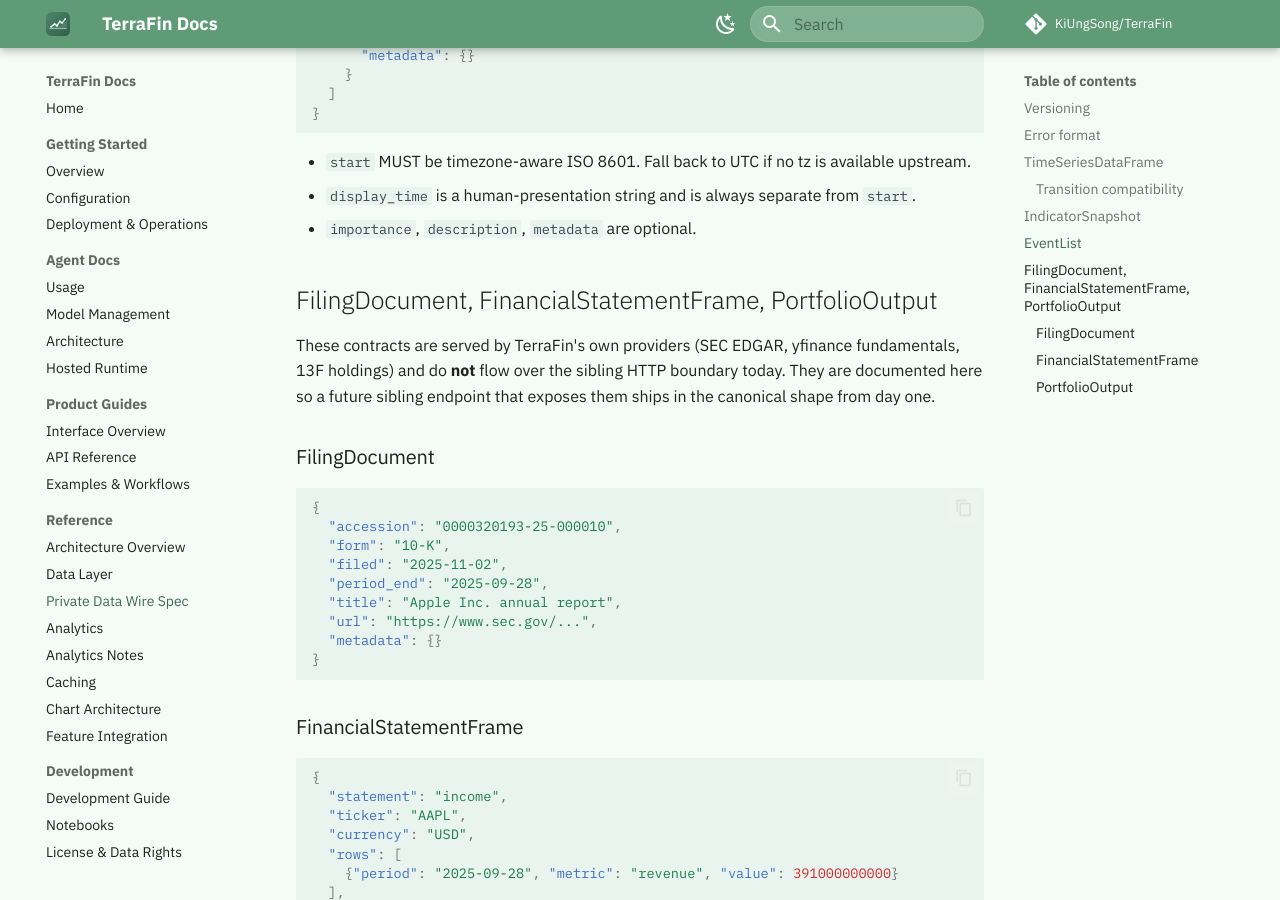
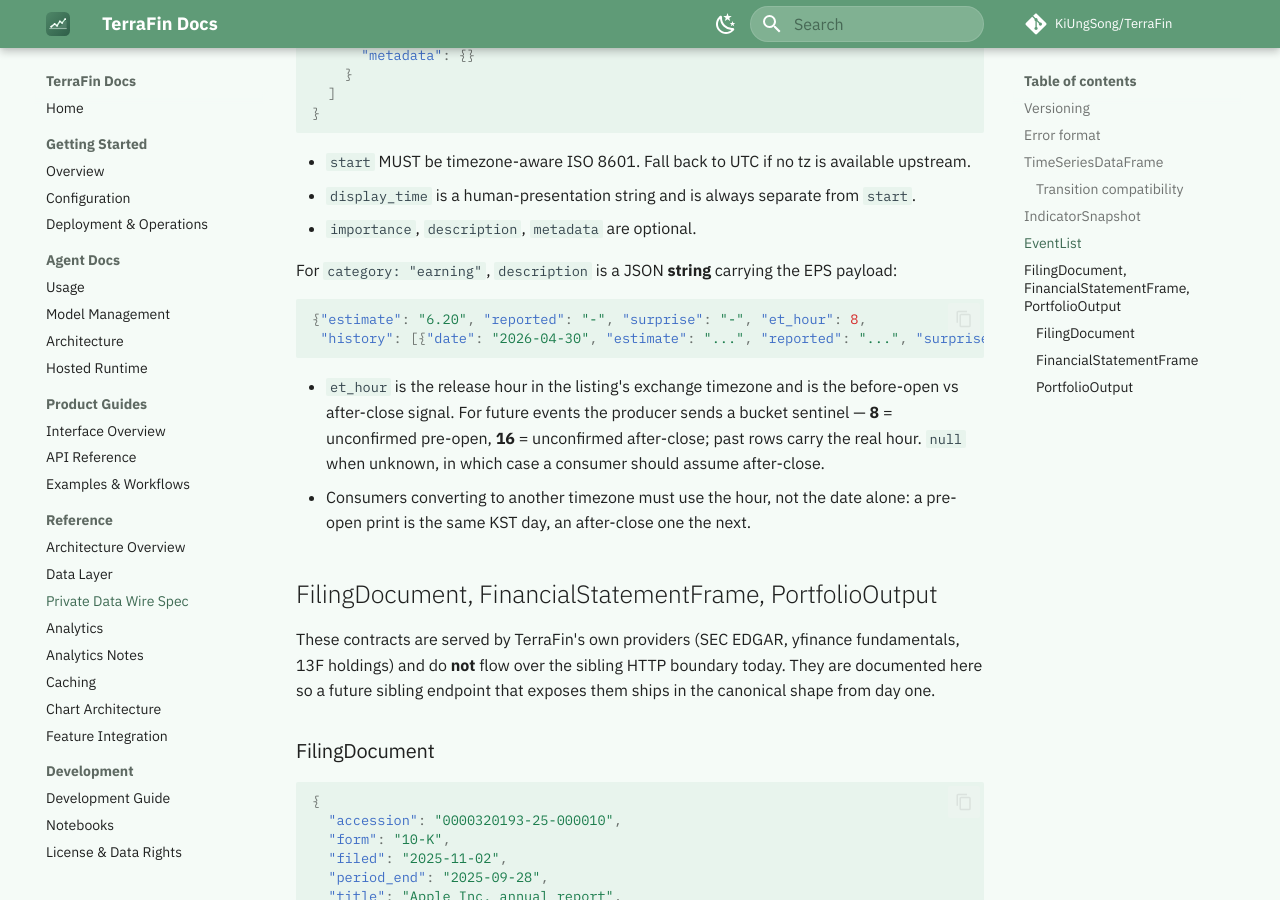
Before and after one commit to KiUngSong/TerraFin, an MkDocs documentation site: the page built from docs/private-data-wire-spec.md, in a window 1280 px wide and 900 px high, scrolled down 2269 px. Built offline with MkDocs 1.6.1 and Material for MkDocs 9.7.7, drawn with Linux system fonts in a browser that asks for light colours; comment, search, counter and statistics services are not loaded.

Commit message:
docs: earnings release hour on the wire, and which cache invalidation a server honors
The wire spec described EventList generically but never the earnings `description`
payload, so `et_hour` — the before-open vs after-close signal a consumer needs to put
a print on the right calendar day — was undocumented.

Caching docs listed both file_cache_clear and the refresh endpoint without saying a
running server only honors the latter; clearing the file from another process leaves
it serving the stale payload, which is the usual reason an upstream fix looks inert.

Co-Authored-By: Claude Opus 4.8 (1M context) <noreply@anthropic.com>

````diff
--- a/docs/private-data-wire-spec.md
+++ b/docs/private-data-wire-spec.md
@@ -123,6 +123,22 @@ Used for calendar / earnings / FOMC-style streams.
   `start`.
 - `importance`, `description`, `metadata` are optional.
 
+For `category: "earning"`, `description` is a JSON **string** carrying the EPS
+payload:
+
+```json
+{"estimate": "6.20", "reported": "-", "surprise": "-", "et_hour": 8,
+ "history": [{"date": "2026-04-30", "estimate": "...", "reported": "...", "surprise": "..."}]}
+```
+
+- `et_hour` is the release hour in the listing's exchange timezone and is the
+  before-open vs after-close signal. For future events the producer sends a bucket
+  sentinel — **8** = unconfirmed pre-open, **16** = unconfirmed after-close; past
+  rows carry the real hour. `null` when unknown, in which case a consumer should
+  assume after-close.
+- Consumers converting to another timezone must use the hour, not the date alone: a
+  pre-open print is the same KST day, an after-close one the next.
+
 ## FilingDocument, FinancialStatementFrame, PortfolioOutput
 
 These contracts are served by TerraFin's own providers (SEC EDGAR, yfinance
````
Also changed, not shown: docs/caching.md (+6 -0 lines).
